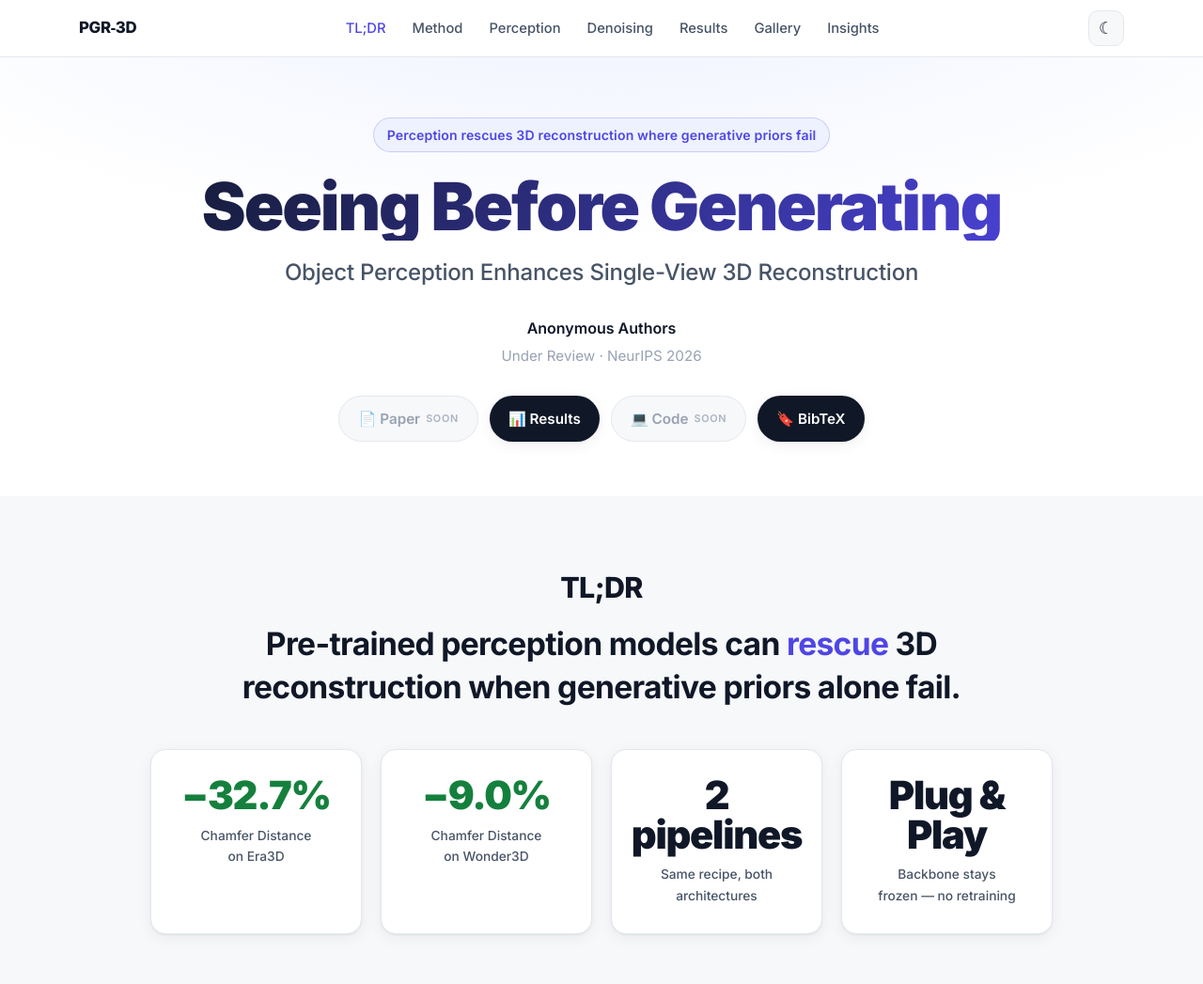
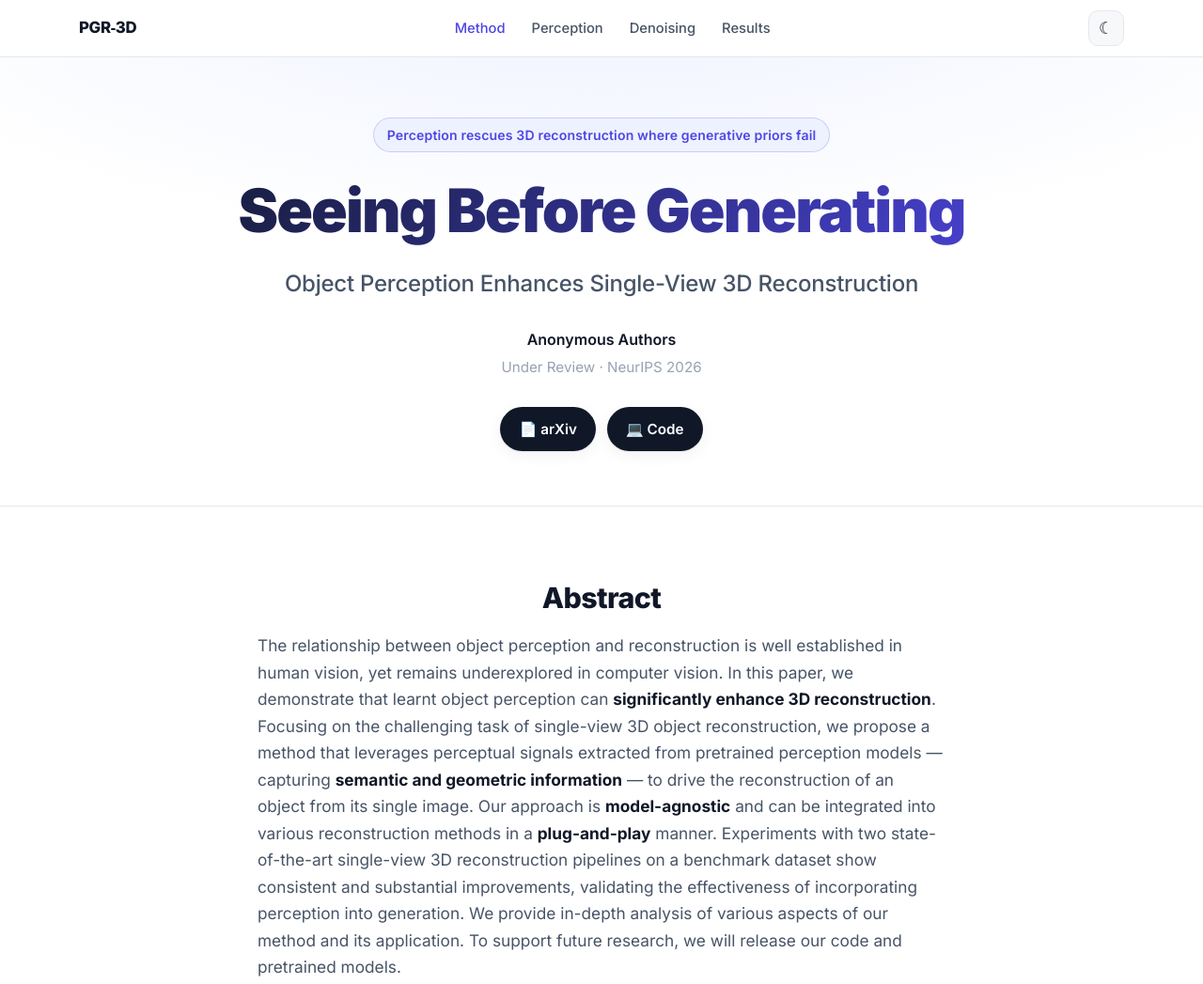
Before and after one commit to YNhuHuynh/perception-3d, a plain HTML site: page index.html in a window 1280 px wide. Shown: the top 1047 px of the page at 94% size. Drawn offline with nearby package versions, Linux system fonts and the light colour scheme.

Commit message:
arXiv first draft: title fix, 2-link hero, disable TLDR/gallery/insights
- Fix hero title descender clipping (line-height 1.15, padding, overflow visible,
  clamp(2.2rem,6vw,4rem)); verified unclipped at 1440/1024/768/380
- Hero links: exactly two placeholders (arXiv, Code)
- Comment out (not delete) TL;DR, Interactive Gallery, Key Insights; trim nav to
  Method/Perception/Denoising/Results; gallery JS no-ops (guarded)

Co-Authored-By: Claude Opus 4.8 (1M context) <noreply@anthropic.com>

```diff
--- a/index.html
+++ b/index.html
@@ -22,13 +22,10 @@
     <div class="container nav-inner">
         <a href="#top" class="nav-logo">PGR&#8209;3D</a>
         <div class="nav-links">
-            <a href="#tldr">TL;DR</a>
             <a href="#method">Method</a>
             <a href="#perception">Perception</a>
             <a href="#guidance-process">Denoising</a>
             <a href="#results">Results</a>
-            <a href="#gallery">Gallery</a>
-            <a href="#insights">Insights</a>
         </div>
         <button id="theme-toggle" class="theme-toggle" aria-label="Toggle dark mode" title="Toggle theme">&#9788;</button>
     </div>
@@ -45,15 +42,13 @@
         <p class="venue">Under Review &#183; NeurIPS 2026</p>
 
         <div class="links">
-            <a href="#" class="link-btn" aria-disabled="true">&#128196; Paper <span class="soon">soon</span></a>
-            <a href="#results" class="link-btn">&#128202; Results</a>
-            <a href="#" class="link-btn" aria-disabled="true">&#128187; Code <span class="soon">soon</span></a>
-            <a href="#bibtex" class="link-btn">&#128278; BibTeX</a>
+            <a href="#" class="link-btn">&#128196; arXiv</a>
+            <a href="#" class="link-btn">&#128187; Code</a>
         </div>
     </div>
 </section>
 
-<!-- TL;DR -->
+<!-- TL;DR — temporarily disabled for arXiv first draft (re-enable later)
 <section class="tldr" id="tldr">
     <div class="container">
         <h2 class="section-label">TL;DR</h2>
@@ -81,6 +76,7 @@
         </div>
     </div>
 </section>
+-->
 
 <!-- ABSTRACT -->
 <section class="abstract" id="abstract">
@@ -264,13 +260,13 @@
             <p class="table-note">Era3D comparison uses a matched, guidance-free pipeline baseline. Full metric tables (SSIM, LPIPS, ablations) are in the paper.</p>
         </div>
 
-        <!-- Interactive gallery -->
+        <!-- Interactive gallery — temporarily disabled for arXiv first draft (re-enable later)
         <h3 class="sub-head" id="gallery">Interactive Gallery</h3>
         <p class="lede narrow">Pick an object, then step through the guidance signals. Toggle between the
            generated <strong>RGB</strong> view and the <strong>surface normals</strong> that reveal geometry.</p>
 
         <div class="gallery-controls">
-            <div class="gallery-objects" id="gallery-objects"><!-- JS populates --></div>
+            <div class="gallery-objects" id="gallery-objects"></div>
         </div>
 
         <div class="gallery-viewer" id="gallery-viewer">
@@ -279,7 +275,7 @@
                 <figure><img id="viewer-gt" src="" alt="Ground-truth mesh"><figcaption>Ground Truth</figcaption></figure>
             </div>
             <div class="viewer-main">
-                <div class="viewer-condition-tabs" id="condition-tabs"><!-- JS --></div>
+                <div class="viewer-condition-tabs" id="condition-tabs"></div>
                 <figure class="viewer-stage">
                     <img id="viewer-result" src="" alt="Reconstruction result">
                     <figcaption>
@@ -293,6 +289,7 @@
                 </div>
             </div>
         </div>
+        -->
     </div>
 </section>
 
@@ -317,7 +314,7 @@
     </div>
 </section>
 
-<!-- KEY INSIGHTS -->
+<!-- KEY INSIGHTS — temporarily disabled for arXiv first draft (re-enable later)
 <section class="insights" id="insights">
     <div class="container">
         <h2 class="section-label">Key Insights</h2>
@@ -350,6 +347,7 @@
         </div>
     </div>
 </section>
+-->
 
 <!-- BIBTEX -->
 <section class="bibtex" id="bibtex">
--- a/static/css/style.css
+++ b/static/css/style.css
@@ -94,8 +94,9 @@ a:hover { text-decoration: underline; }
     border: 1px solid color-mix(in srgb, var(--accent) 22%, transparent);
 }
 .title {
-    font-size: clamp(2.6rem, 6vw, 4.4rem); font-weight: 900; letter-spacing: -.03em;
-    line-height: 1.02; background: linear-gradient(120deg, var(--fg), var(--accent));
+    font-size: clamp(2.2rem, 6vw, 4rem); font-weight: 900; letter-spacing: -.03em;
+    line-height: 1.15; padding: .04em .04em .12em; overflow: visible;
+    background: linear-gradient(120deg, var(--fg), var(--accent));
     -webkit-background-clip: text; background-clip: text; -webkit-text-fill-color: transparent;
 }
 .subtitle {
```
Also changed, not shown: static/title_1024.png (added), static/title_1440.png (added), static/title_380.png (added), static/title_768.png (added).
